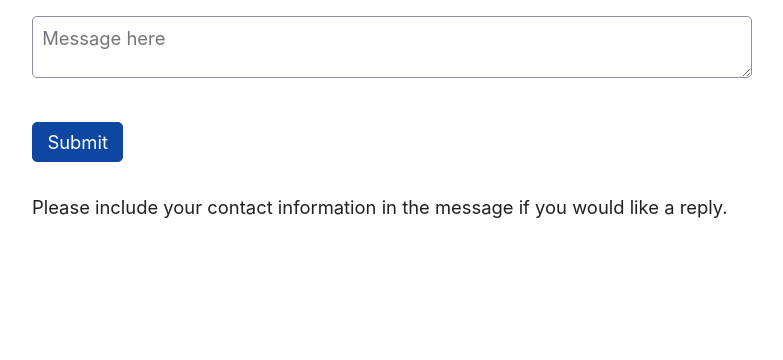
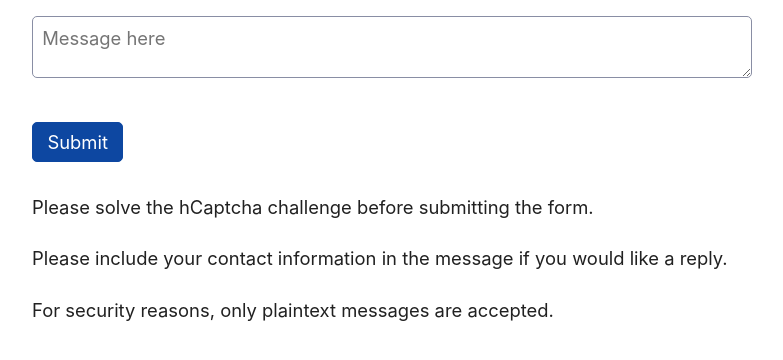
Before and after one commit to SunsetMkt/contact-me-form, a Flask app: page / in a window 1280 px wide. Shown: the part 169-529 px from the top of the page, without its empty margins (248-1031 px from the left). Run offline with Flask 2, Linux system fonts and the light colour scheme; some libraries are stand-ins or nearby versions.

Commit message:
more notice

```diff
--- a/templates/form.html
+++ b/templates/form.html
@@ -31,7 +31,9 @@
             <br />
             <input type="submit" value="Submit">
         </form>
+        <p>Please solve the hCaptcha challenge before submitting the form.</p>
         <p>Please include your contact information in the message if you would like a reply.</p>
+        <p>For security reasons, only plaintext messages are accepted.</p>
     </main>
 
     <script>
```
